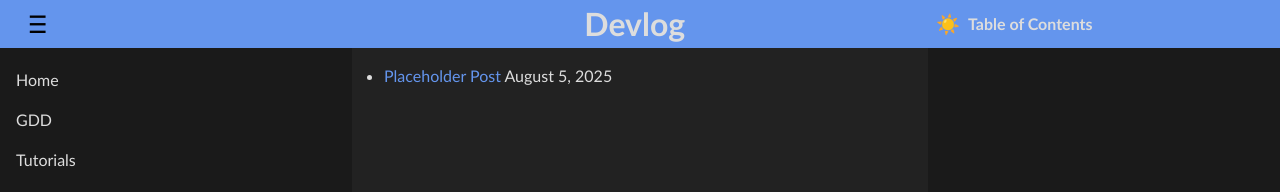
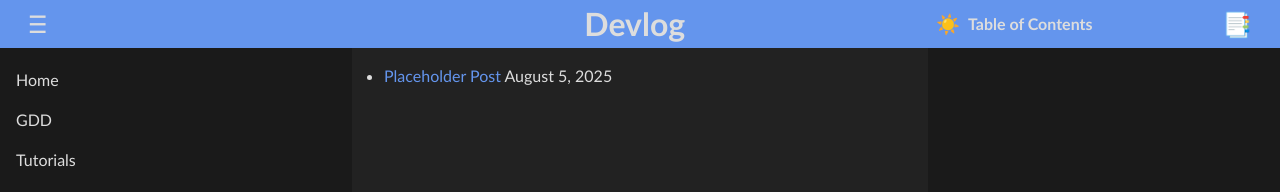
Before and after one commit to BlueStar03/theme, a Jekyll site: the page built from posts.md, in a window 1280 px wide. Shown: the top 192 px of the page. Built offline with Jekyll 4.4.1, drawn with Linux system fonts in a browser that asks for light colours.

Commit message:
near complete

```diff
--- a/assets/css/style.css
+++ b/assets/css/style.css
@@ -95,6 +95,7 @@
   font-size: 1.5em;
   cursor: pointer;
   padding: 0.25em 0.5em;
+  color:  var(--text-color);
 }
 header .header-actions {
   display: flex;
@@ -163,22 +164,31 @@
   right: calc(-1 * var(--panel-width));
 }
 
+
+
+
 /* Panel-attached header */
+
+
 .panel-header {
   position: absolute;
-  top: -3em;            /* overlap into header */
+  top: -3em;           /* overlap into header */
   left: 0;
   width: 100%;
   height: 3em;
-  background: var(--accent-color2);
   color: var(--text-color);
   display: flex;
   align-items: center;
-  justify-content: center;
+  padding: 0 0.5em;
+  gap: 0.5em;
   pointer-events: none;
   font-weight: bold;
   z-index: 2;
 }
+
+
+
+
 
 /* TOC scroll area */
 .right-scroll {
@@ -300,22 +310,7 @@
 }
 
 /* Panel‐attached header */
-.panel-header {
-  position: absolute;
-  top: -3em;           /* overlap into header */
-  left: 0;
-  width: 100%;
-  height: 3em;
-  background: var(--accent-color2);
-  color: var(--text-color);
-  display: flex;
-  align-items: center;
-  padding: 0 0.5em;
-  gap: 0.5em;
-  pointer-events: none;
-  font-weight: bold;
-  z-index: 2;
-}
+
 
 /* Icon button in the overlap */
 .panel-header .theme-toggle {
@@ -335,5 +330,4 @@
 /* Ensure the scroll area starts below both header and panel-header overlap */
 .right-scroll {
   margin-top: 0; /* no extra, since overlap is outside panel’s content */
-  padding-top: 3em; /* push content below overlap */
 }
```
